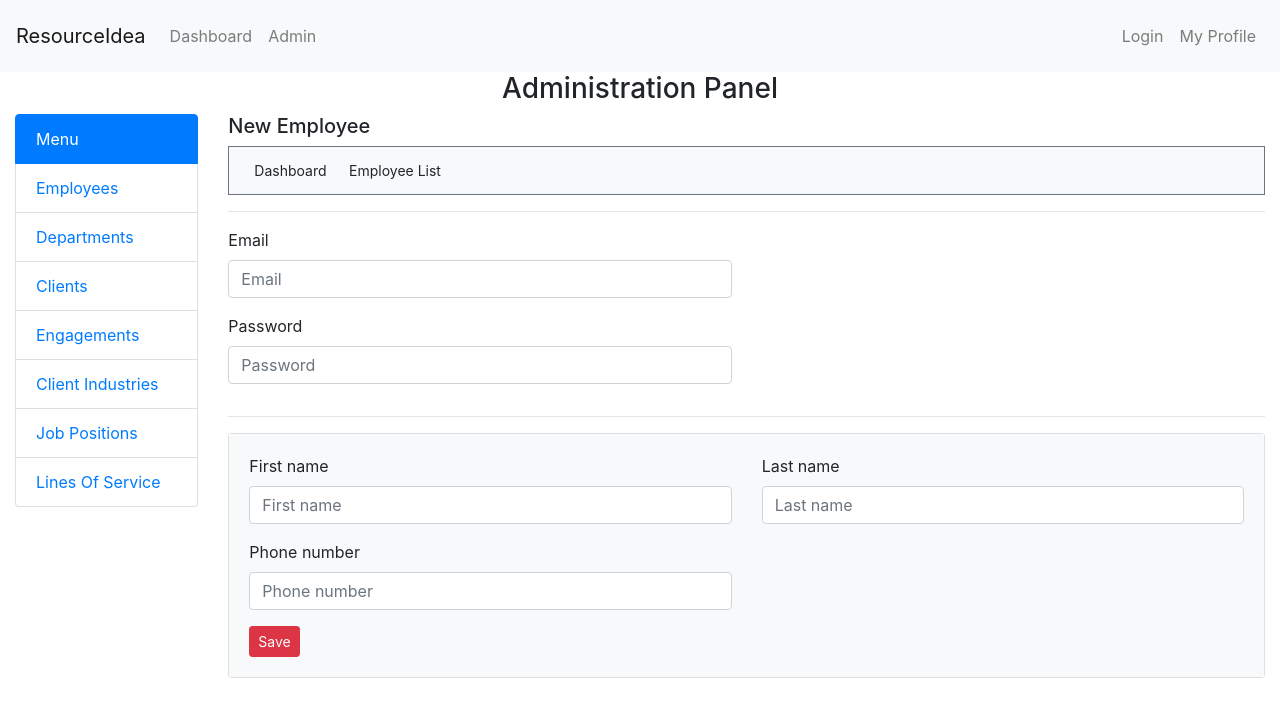
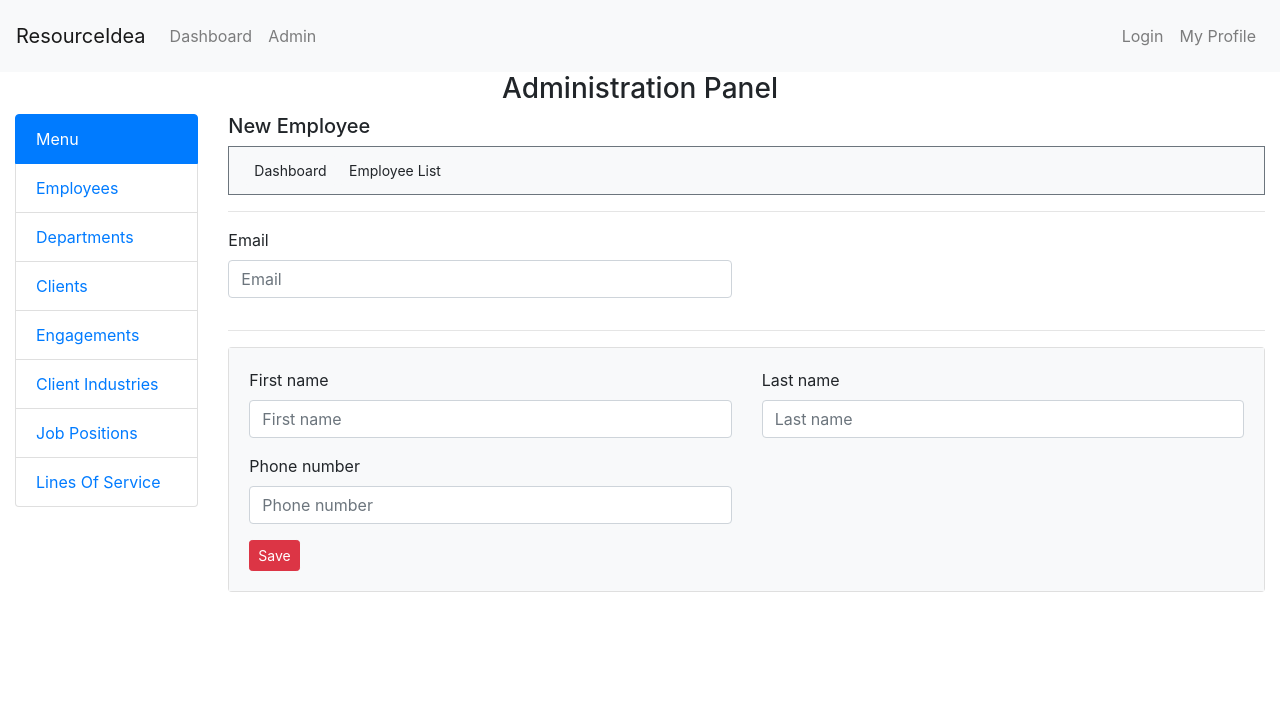
Before and after one commit to resourceidea/resourceideaui, a React (Create React App) app: page /admin/employees/add in a window 1280 px wide. Shown: the top 714 px of the page. Built offline with nearby package versions, Linux system fonts and the light colour scheme.

Commit message:
Remove setting password for new employee
When creating an new employee, the employee's password will be generated in the
backgroun.

```diff
--- a/src/components/admin/employee/AddEmployee.js
+++ b/src/components/admin/employee/AddEmployee.js
@@ -15,14 +15,6 @@ class AddEmployee extends Component {
                             <div className='form-group'>
                                 <label for='email'>Email</label>
                                 <input type='text' className='form-control' id='email' placeholder='Email' />
-                            </div>
-                        </div>
-                    </div>
-                    <div className='row'>
-                        <div className='col-6'>
-                            <div className='form-group'>
-                                <label for='password'>Password</label>
-                                <input type='password' className='form-control' id='password' placeholder='Password' />
                             </div>
                         </div>
                     </div>
```
